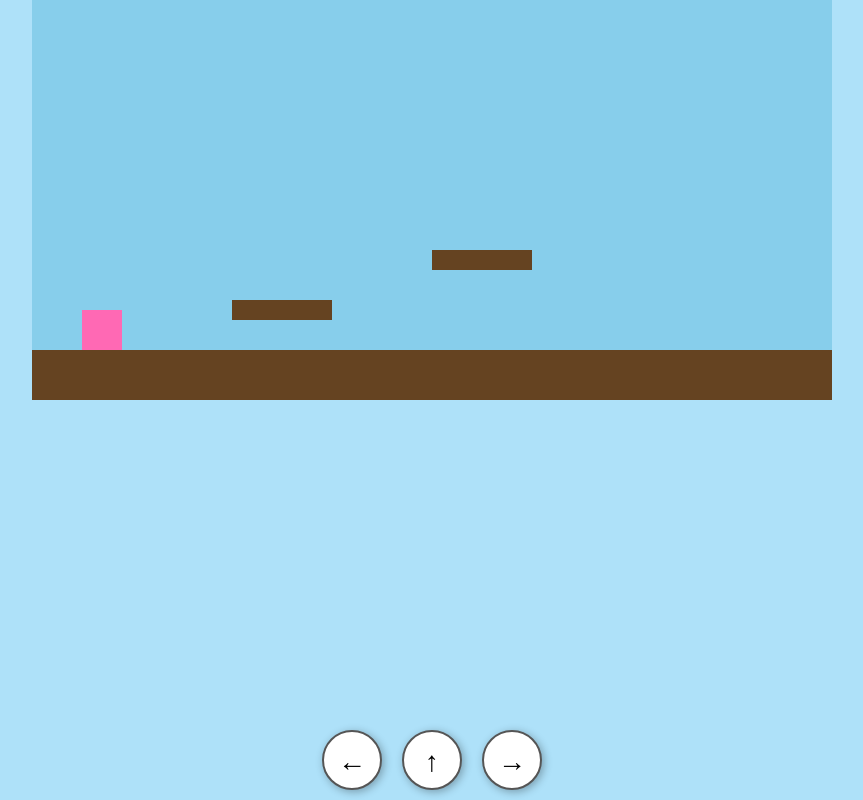
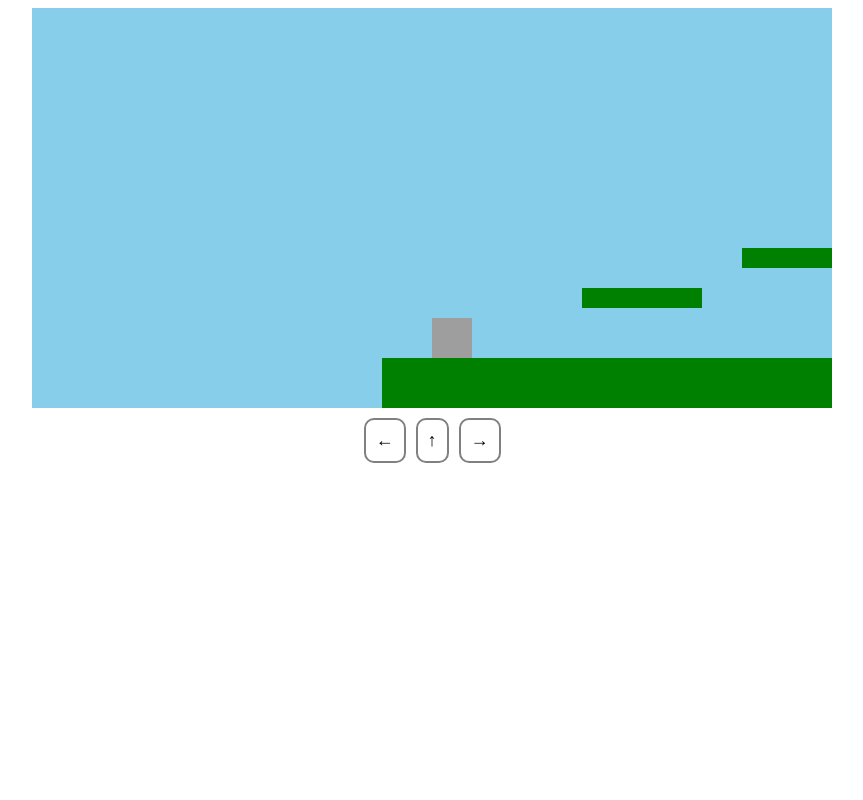
Before and after one commit to shaadaab-design/my-dummy, a plain HTML site: page bunny_platformer.html in a window 1280 px wide. Shown: the whole page, without its empty margins (208-1071 px from the left). Drawn offline with Linux system fonts and the light colour scheme.

Commit message:
Update bunny_platformer.html

```diff
--- a/bunny_platformer.html
+++ b/bunny_platformer.html
@@ -1,168 +1,141 @@
 <!DOCTYPE html>
-<html>
+<html lang="en">
 <head>
+  <meta charset="UTF-8" />
+  <meta name="viewport" content="width=device-width, initial-scale=1.0"/>
   <title>Bunny Platformer</title>
   <style>
-    * { margin: 0; padding: 0; box-sizing: border-box; }
-    body { background: #aee1f9; overflow: hidden; font-family: sans-serif; }
-    canvas { background: #87ceeb; display: block; margin: 0 auto; }
+    canvas {
+      background: skyblue;
+      display: block;
+      margin: 0 auto;
+    }
 
-    .controls {
-      position: fixed;
-      bottom: 10px;
-      left: 50%;
-      transform: translateX(-50%);
+    #controls {
       display: flex;
-      gap: 20px;
-      z-index: 100;
+      justify-content: center;
+      gap: 10px;
+      margin-top: 10px;
     }
 
     .btn {
-      width: 60px;
-      height: 60px;
-      background: #fff;
-      border-radius: 50%;
-      border: 2px solid #555;
-      font-size: 28px;
-      font-weight: bold;
-      text-align: center;
-      line-height: 60px;
-      user-select: none;
-      box-shadow: 2px 2px 8px rgba(0,0,0,0.3);
-      touch-action: manipulation;
-    }
-
-    .btn:active {
-      background: #ddd;
+      padding: 10px;
+      font-size: 18px;
+      background-color: white;
+      border: 2px solid gray;
+      border-radius: 10px;
     }
   </style>
 </head>
 <body>
   <canvas id="gameCanvas" width="800" height="400"></canvas>
-
-  <!-- On-screen buttons -->
-  <div class="controls">
-    <div class="btn" id="leftBtn">←</div>
-    <div class="btn" id="jumpBtn">↑</div>
-    <div class="btn" id="rightBtn">→</div>
+  <div id="controls">
+    <button class="btn" onclick="moveLeft()">←</button>
+    <button class="btn" onclick="jump()">↑</button>
+    <button class="btn" onclick="moveRight()">→</button>
   </div>
 
   <script>
-    const canvas = document.getElementById('gameCanvas');
-    const ctx = canvas.getContext('2d');
+    const canvas = document.getElementById("gameCanvas");
+    const ctx = canvas.getContext("2d");
 
-    const player = {
+    const bunnyImg = new Image();
+    bunnyImg.src = "https://i.imgur.com/6ZzL5Bl.png"; // Bunny image!
+
+    let player = {
       x: 50,
       y: 300,
       width: 40,
       height: 40,
-      color: '#ff69b4',
-      vx: 0,
-      vy: 0,
-      speed: 3,
-      jumpPower: 10,
-      grounded: false
+      xVel: 0,
+      yVel: 0,
+      onGround: false
     };
 
-    const gravity = 0.5;
-    const groundHeight = 50;
+    const gravity = 0.8;
+    const friction = 0.8;
+
+    const keys = {};
 
     const platforms = [
-      { x: 0, y: canvas.height - groundHeight, width: canvas.width, height: groundHeight },
-      { x: 200, y: 300, width: 100, height: 20 },
-      { x: 400, y: 250, width: 100, height: 20 },
+      { x: 0, y: 350, width: 2000, height: 50 },
+      { x: 200, y: 280, width: 120, height: 20 },
+      { x: 360, y: 240, width: 120, height: 20 },
+      { x: 560, y: 180, width: 120, height: 20 }
     ];
 
-    let keys = { left: false, right: false, up: false };
+    let cameraX = 0;
 
-    // Mobile buttons
-    document.getElementById('leftBtn').addEventListener('touchstart', () => keys.left = true);
-    document.getElementById('leftBtn').addEventListener('touchend', () => keys.left = false);
-    document.getElementById('rightBtn').addEventListener('touchstart', () => keys.right = true);
-    document.getElementById('rightBtn').addEventListener('touchend', () => keys.right = false);
-    document.getElementById('jumpBtn').addEventListener('touchstart', () => {
-      if (player.grounded) {
-        player.vy = -player.jumpPower;
-        player.grounded = false;
+    document.addEventListener("keydown", e => keys[e.key] = true);
+    document.addEventListener("keyup", e => keys[e.key] = false);
+
+    function moveLeft() {
+      player.xVel = -5;
+    }
+
+    function moveRight() {
+      player.xVel = 5;
+    }
+
+    function jump() {
+      if (player.onGround) {
+        player.yVel = -12;
+        player.onGround = false;
       }
-    });
-
-    // Keyboard controls
-    document.addEventListener('keydown', e => {
-      if (e.code === 'ArrowLeft') keys.left = true;
-      if (e.code === 'ArrowRight') keys.right = true;
-      if (e.code === 'ArrowUp' && player.grounded) {
-        player.vy = -player.jumpPower;
-        player.grounded = false;
-      }
-    });
-
-    document.addEventListener('keyup', e => {
-      if (e.code === 'ArrowLeft') keys.left = false;
-      if (e.code === 'ArrowRight') keys.right = false;
-    });
-
-    function rectCollision(a, b) {
-      return a.x < b.x + b.width &&
-             a.x + a.width > b.x &&
-             a.y < b.y + b.height &&
-             a.y + a.height > b.y;
     }
 
     function update() {
-      // Horizontal movement
-      if (keys.left) player.vx = -player.speed;
-      else if (keys.right) player.vx = player.speed;
-      else player.vx = 0;
+      player.x += player.xVel;
+      player.y += player.yVel;
+      player.yVel += gravity;
+      player.xVel *= friction;
 
-      player.x += player.vx;
+      player.onGround = false;
 
-      // Gravity
-      player.vy += gravity;
-      player.y += player.vy;
-      player.grounded = false;
+      platforms.forEach(p => {
+        if (
+          player.x < p.x + p.width &&
+          player.x + player.width > p.x &&
+          player.y + player.height < p.y + p.height &&
+          player.y + player.height + player.yVel >= p.y
+        ) {
+          player.y = p.y - player.height;
+          player.yVel = 0;
+          player.onGround = true;
+        }
+      });
 
-      // Platform collision
-      for (let plat of platforms) {
-        if (rectCollision(player, plat)) {
-          if (player.vy >= 0 && player.y + player.height - player.vy <= plat.y) {
-            // Landed on top
-            player.y = plat.y - player.height;
-            player.vy = 0;
-            player.grounded = true;
-          }
-        }
-      }
+      if (keys["ArrowLeft"]) moveLeft();
+      if (keys["ArrowRight"]) moveRight();
+      if (keys["ArrowUp"]) jump();
 
-      // Keep inside canvas
-      if (player.y + player.height > canvas.height) {
-        player.y = canvas.height - player.height;
-        player.vy = 0;
-        player.grounded = true;
-      }
+      cameraX = player.x - canvas.width / 2;
     }
 
     function draw() {
       ctx.clearRect(0, 0, canvas.width, canvas.height);
-
-      // Draw player
-      ctx.fillStyle = player.color;
-      ctx.fillRect(player.x, player.y, player.width, player.height);
+      ctx.save();
+      ctx.translate(-cameraX, 0);
 
       // Draw platforms
-      ctx.fillStyle = '#654321';
-      for (let plat of platforms) {
-        ctx.fillRect(plat.x, plat.y, plat.width, plat.height);
-      }
+      ctx.fillStyle = "green";
+      platforms.forEach(p => {
+        ctx.fillRect(p.x, p.y, p.width, p.height);
+      });
+
+      // Draw bunny image
+      ctx.drawImage(bunnyImg, player.x, player.y, player.width, player.height);
+
+      ctx.restore();
     }
 
-    function loop() {
+    function gameLoop() {
       update();
       draw();
-      requestAnimationFrame(loop);
+      requestAnimationFrame(gameLoop);
     }
 
-    loop();
+    gameLoop();
   </script>
 </body>
 </html>
```
